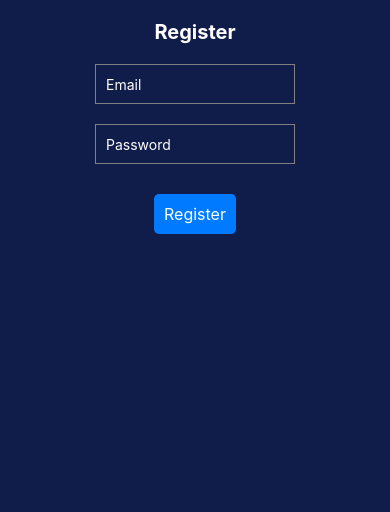
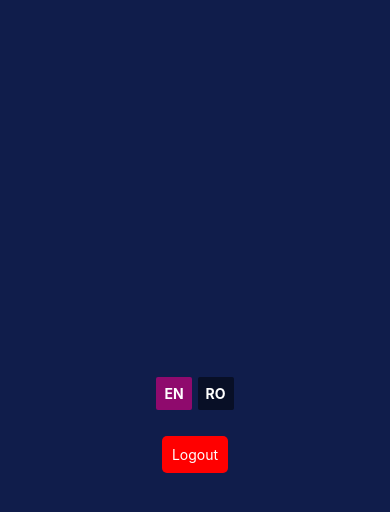
Before and after one commit to acajvan/b-tesla-app, a React Native app: screen /Settings in a window 390 px wide. Shown: the top 512 px of the page. Built offline with nearby package versions, Linux system fonts and the light colour scheme; what expo-localization would draw is missing.

Commit message:
handle login, logut and settings screen

```diff
--- a/App.js
+++ b/App.js
@@ -7,6 +7,7 @@ import TicketCreationScreen from './src/screens/TicketCreationScreen';
 import viewTicketsScreen from "./src/screens/ViewTicketsScreen";
 import Register from "./src/screens/Register";
 import Login from "./src/screens/Login";
+import Settings from "./src/screens/Settings";
 import { LanguageProvider } from "./src/components/LanguageContext";
 
 
@@ -31,6 +32,7 @@ const App = () => {
                 <Stack.Screen name="Main" component={MainScreen} />
                 <Stack.Screen name="CreateTicket" component={TicketCreationScreen} />
                 <Stack.Screen name="ViewTicket" component={viewTicketsScreen} />
+                <Stack.Screen name="Settings" component={Settings} />
             </Stack.Navigator>
           </NavigationContainer>
       </LanguageProvider>
--- a/src/screens/Login.js
+++ b/src/screens/Login.js
@@ -11,6 +11,16 @@ const Login = () => {
     const [password, setPassword] = useState('');
     const [error, setError] = useState('');
     const navigation = useNavigation();
+
+
+
+    const checkLogin = async () => {
+        const accessToken = await AsyncStorage.getItem('accessToken');
+        const refreshToken = await AsyncStorage.getItem('refreshToken');
+
+        console.log(accessToken);
+        console.log(refreshToken);
+    }
 
     const handleLogin = async () => {
         try {
@@ -31,7 +41,7 @@ const Login = () => {
                 throw new Error(data.message || 'Login failed');
             }
 
-            // Handle successful login here (e.g., navigate to another screen, store tokens)
+            // Handle successful login
             await AsyncStorage.setItem('accessToken', data.accessToken);
             await AsyncStorage.setItem('refreshToken', data.refreshToken);
 
@@ -70,6 +80,11 @@ const Login = () => {
                 onPress={handleLogin}>
                 <Text style={styles.buttonText}>Login</Text>
             </TouchableOpacity>
+            <TouchableOpacity
+                style={styles.button}
+                onPress={checkLogin}>
+                <Text style={styles.buttonText}>test</Text>
+            </TouchableOpacity>
             {error ? <Text style={styles.errorText}>{error}</Text> : null}
         </View>
     </SafeAreaView>
@@ -78,7 +93,6 @@ const Login = () => {
 
 const styles = StyleSheet.create({
     container: {
-
         justifyContent: 'center',
         alignItems: 'center'
     },
--- a/src/screens/MainScreen.js
+++ b/src/screens/MainScreen.js
@@ -8,6 +8,7 @@ import { StatusBar } from "expo-status-bar";
 import { useLanguage } from "../components/LanguageContext";
 import i18n from "../locales/i18n";
 import {useTranslation} from "react-i18next";
+import Icon from "react-native-vector-icons/FontAwesome";
 
 const MainScreen = () => {
 
@@ -41,6 +42,11 @@ const MainScreen = () => {
         <SafeAreaView style={styles.safeArea} >
             <StatusBar style="light" backgroundColor="transparent" translucent={true} />
         <View style={styles.container}>
+        <TouchableOpacity
+                style={styles.settingsButton}
+                onPress={() => navigation.navigate('Settings')}>
+                <Icon name="gear" size={30} color="white" />
+            </TouchableOpacity>
             <View style={styles.languageSwitcher}>
                <TouchableOpacity
                     style={[styles.languageButton, isEnglish ? styles.activeLanguage : {}]}
@@ -78,6 +84,7 @@ const styles = StyleSheet.create({
         fontWeight: 'bold',
         marginVertical: 20,
         color: 'white',
+        textAlign: 'center',
     },
     date:{
         fontSize: 16,
@@ -114,7 +121,12 @@ const styles = StyleSheet.create({
     languageText: {
         color: "white",
         fontWeight: "bold"
-    }
+    },
+    settingsButton: {
+        position: 'absolute',
+        top: 40,
+        left: 20
+    },
 });
 
 export default MainScreen;
--- /dev/null
+++ b/src/screens/Settings.js
@@ -0,0 +1,85 @@
+import React from 'react';
+import { View, StyleSheet, TouchableOpacity, Text } from 'react-native';
+import { useNavigation } from '@react-navigation/native';
+import { useLanguage } from '../components/LanguageContext';
+import AsyncStorage from '@react-native-async-storage/async-storage';
+
+const Settings = () => {
+    const navigation = useNavigation();
+    const { language, toggleLanguage } = useLanguage();
+    const isEnglish = language === "en";
+
+    const handleSetLanguage = (lang) => {
+        toggleLanguage(lang);
+    }
+
+    const handleLogout = async () => {
+        // Clear stored tokens
+        await AsyncStorage.removeItem('accessToken');
+        await AsyncStorage.removeItem('refreshToken');
+
+        // Navigate to Login screen
+        navigation.navigate('Login');
+    };
+
+    return (
+        <View style={styles.container}>
+            {/* Language Switcher */}
+            <View style={styles.languageSwitcher}>
+               <TouchableOpacity
+                    style={[styles.languageButton, isEnglish ? styles.activeLanguage : {}]}
+                    onPress={() => handleSetLanguage('en')}><Text style={styles.languageText}>EN</Text>
+               </TouchableOpacity>
+                <TouchableOpacity
+                    style={[styles.languageButton, !isEnglish ? styles.activeLanguage : {}]}
+                    onPress={() => handleSetLanguage('ro')}><Text style={styles.languageText}>RO</Text>
+                </TouchableOpacity>
+            </View>
+
+            {/* Logout Button */}
+            <TouchableOpacity style={styles.logoutButton} onPress={handleLogout}>
+                <Text style={styles.logoutButtonText}>Logout</Text>
+            </TouchableOpacity>
+        </View>
+    );
+};
+
+const styles = StyleSheet.create({
+    container: {
+        flex: 1,
+        justifyContent: 'center',
+        alignItems: 'center'
+    },
+    languageSwitcher: {
+        position: 'relative',
+
+        flexDirection: "row",
+        justifyContent: "center",
+        alignItems: "center",
+        margin: 6
+    },
+    languageButton: {
+        backgroundColor: "#080f26",
+        padding: 8,
+        marginHorizontal: 3,
+        borderRadius: 2
+    },
+    activeLanguage: {
+        backgroundColor: "#8f0a6d"
+    },
+    languageText: {
+        color: "white",
+        fontWeight: "bold"
+    },
+    logoutButton: {
+        backgroundColor: 'red',
+        padding: 10,
+        marginTop: 20,
+        borderRadius: 5
+    },
+    logoutButtonText: {
+        color: 'white'
+    }
+});
+
+export default Settings;
```
